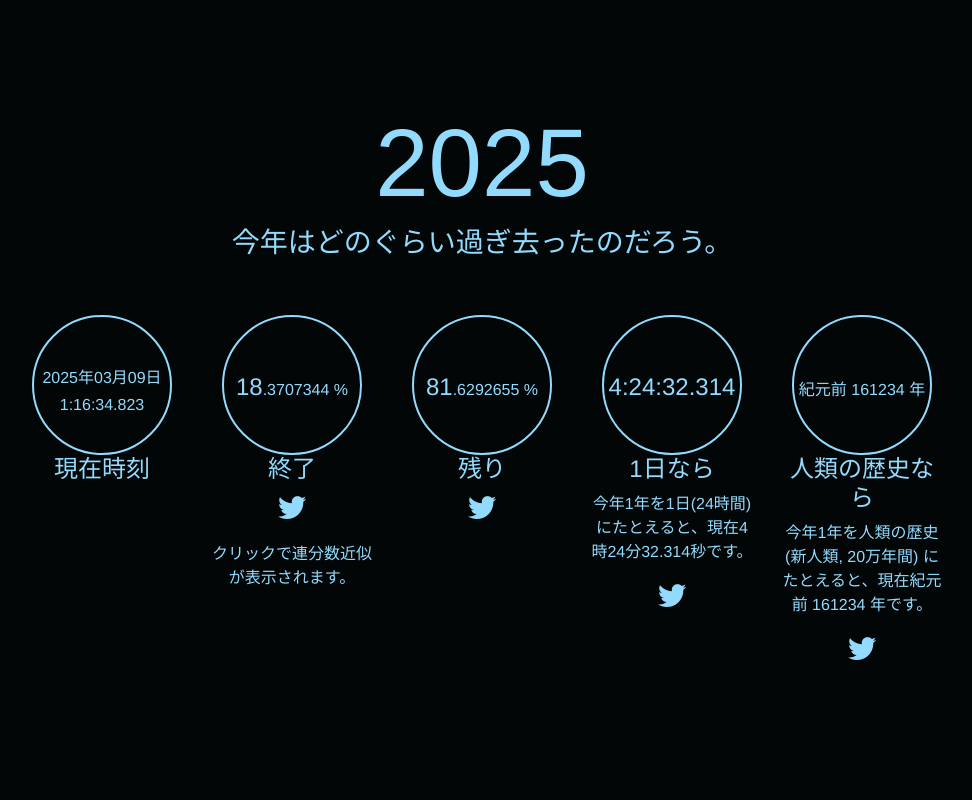
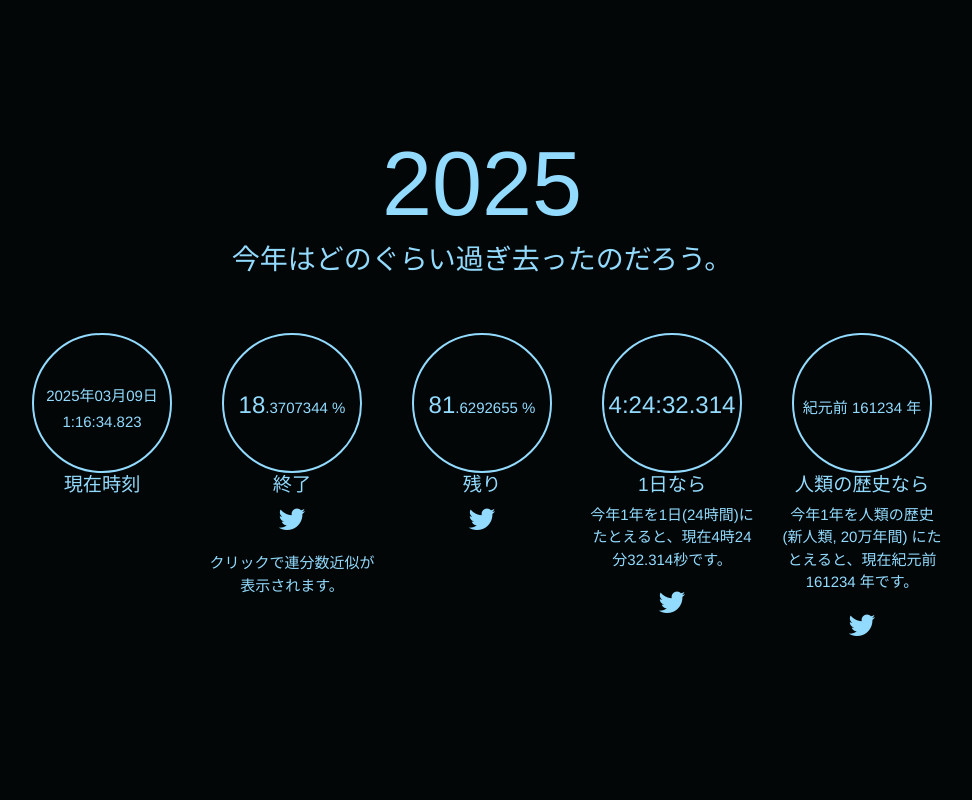
Before and after one commit to Nyoho/time-flies, a React (Vite) app: page / in a window 1280 px wide. Shown: the top 800 px of the page, without its empty margins (158-1130 px from the left). Built offline with nearby package versions, Linux system fonts and the light colour scheme.

Commit message:
Change CSS

```diff
--- a/public/css/stylish-portfolio.css
+++ b/public/css/stylish-portfolio.css
@@ -4,10 +4,6 @@ html,
 body {
   height: 100%;
   width: 100%;
-}
-
-:root {
-  --bs-font-sans-serif: "Helvetica Neue", Arial, sans-serif !important;
 }
 
 .vert-text {
--- /dev/null
+++ b/src/index.css
@@ -0,0 +1,16 @@
+:root {
+  --bs-body-font-size: 0.9375rem;
+
+  --bs-h4-font-size: 1.2rem;
+
+  --bs-font-sans-serif: "Helvetica Neue", "Noto Sans JP", system-ui, -apple-system, "Segoe UI", Roboto, "Noto Sans", "Liberation Sans", Arial, sans-serif, "Apple Color Emoji", "Segoe UI Emoji", "Segoe UI Symbol", "Noto Color Emoji";
+}
+
+body {
+  font-family: var(--bs-font-sans-serif);
+  font-size: var(--bs-body-font-size);
+}
+
+h4 {
+  font-size: var(--bs-h4-font-size);
+}
--- a/src/index.jsx
+++ b/src/index.jsx
@@ -5,6 +5,7 @@ import { Time } from './components/time.js'
 import TimeFlies from './components/time-flies.jsx'
 import 'bootstrap/dist/css/bootstrap.min.css'
 import 'bootstrap/dist/js/bootstrap.bundle.min.js'
+import './index.css'
 
 const Main = () => {
   const [time, setTime] = useState(new Time(new Date()))
```
